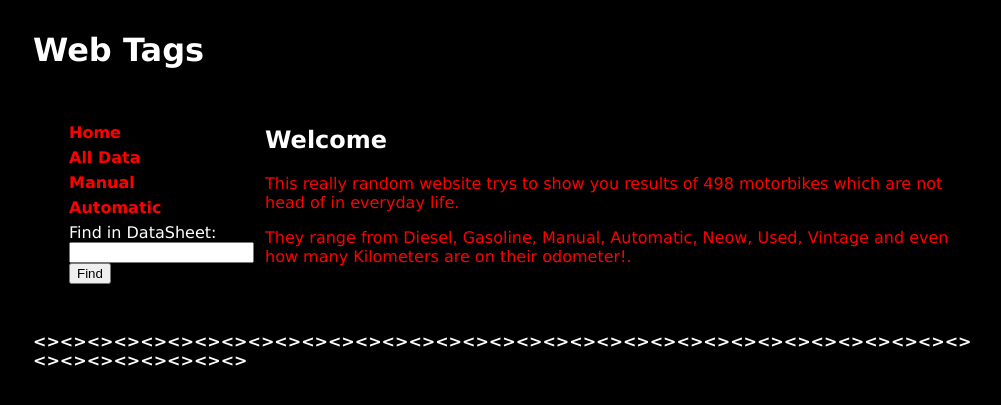
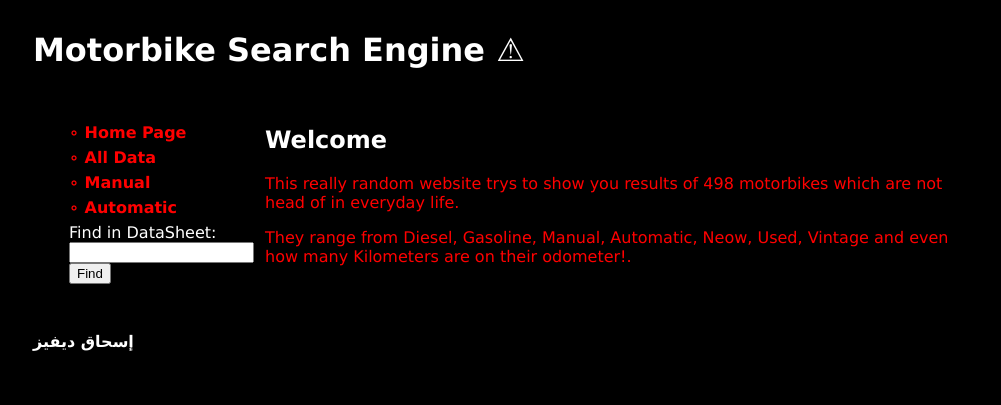
Before and after one commit to Isaac-Davies/sheet-page, a Flask app: page / in a window 1280 px wide. Shown: the top 405 px of the page, without its empty margins (137-1138 px from the left). Run offline with Flask 3, Linux system fonts and the light colour scheme.

Commit message:
Added and changed some data files and fixed the search bar to search all the data rows and added better link designs.

```diff
--- a/app.py
+++ b/app.py
@@ -54,23 +54,24 @@ def render_autos():  # put application's code here
     print(data_list)
 
     return render_template('autos.html', data=data_list)
-    return render_template('autos.html')
+
 
 @app.route('/search', methods=['GET', 'POST'])
 def render_search():  # put application's code here
 
     find = request.form['Search']
     title = "Look for: '" + find + "' "
+    find = "%" + find + "%"
 
-    query = "SELECT id, mileage, power, brand, dat, fuel, gear, condition FROM web_tags WHERE id = ? OR mileage = ?"
+    query = "SELECT id, mileage, power, brand, dat, fuel, gear, condition FROM web_tags WHERE id LIKE ? OR mileage LIKE ? OR power LIKE ? OR brand LIKE ? OR dat LIKE ? OR fuel LIKE ? OR gear LIKE ? OR condition LIKE ?"
     connection = create_connection(DATABASE)
     cursor = connection.cursor()
-    cursor.execute(query, (find, find))
+    cursor.execute(query, (find, find, find, find, find, find, find, find))
     data_list = cursor.fetchall()
     print(data_list)
 
     return render_template('webpages.html', data=data_list)
-    return render_template('autos.html')
+
 
 
 
--- a/templates/base.html
+++ b/templates/base.html
@@ -7,21 +7,21 @@
 </head>
 <body>
     <header>
-        <h1>Web Tags</h1>
+        <h1>Motorbike Search Engine ⚠</h1>
     </header>
     <nav>
         <ul>
             <li>
-                <a style="color:red" href="/">Home</a>
+                <a style="color:red" href="/">∘ Home Page</a>
             </li>
             <li>
-                <a style="color:red" href="/webpages">All Data</a>
+                <a style="color:red" href="/webpages">∘ All Data</a>
             </li>
             <li>
-                <a style="color:red" href="/styles">Manual</a>
+                <a style="color:red" href="/styles">∘ Manual</a>
             </li>
             <li>
-                <a style="color:red" href="/autos">Automatic</a>
+                <a style="color:red" href="/autos">∘ Automatic</a>
             </li>
             <li>
                 <form method="post" action="/search">
@@ -37,7 +37,7 @@
         {% endblock %}
     </main>
     <footer>
-        <p><><><><><><><><><><><><><><><><><><><><><><><><><><><><><><><><><><><><><><><><><><><></p>
+        <p>إسحاق ديفيز</p>
     </footer>
 </body>
 </html>
```
Also changed, not shown: webtags.db.
